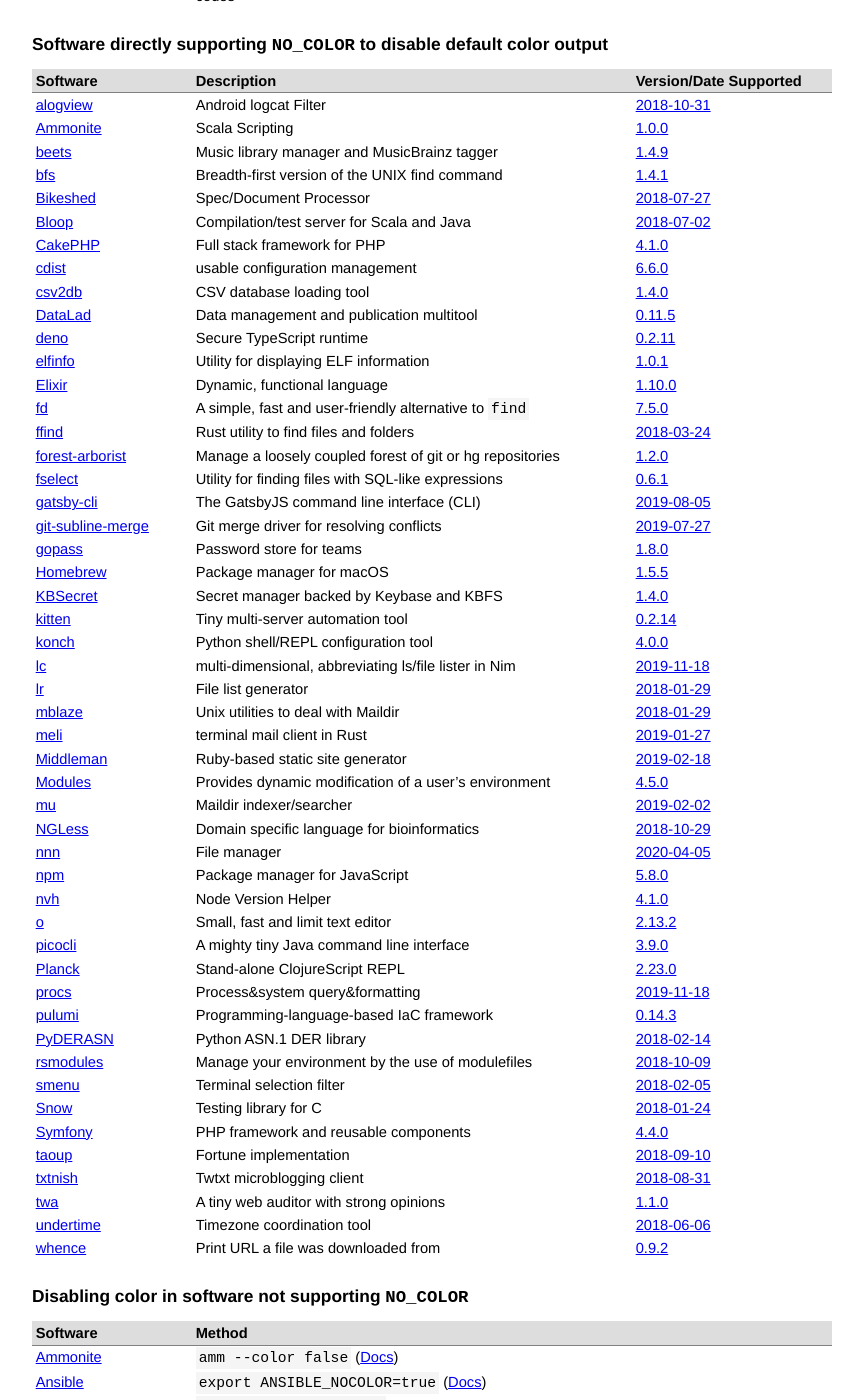
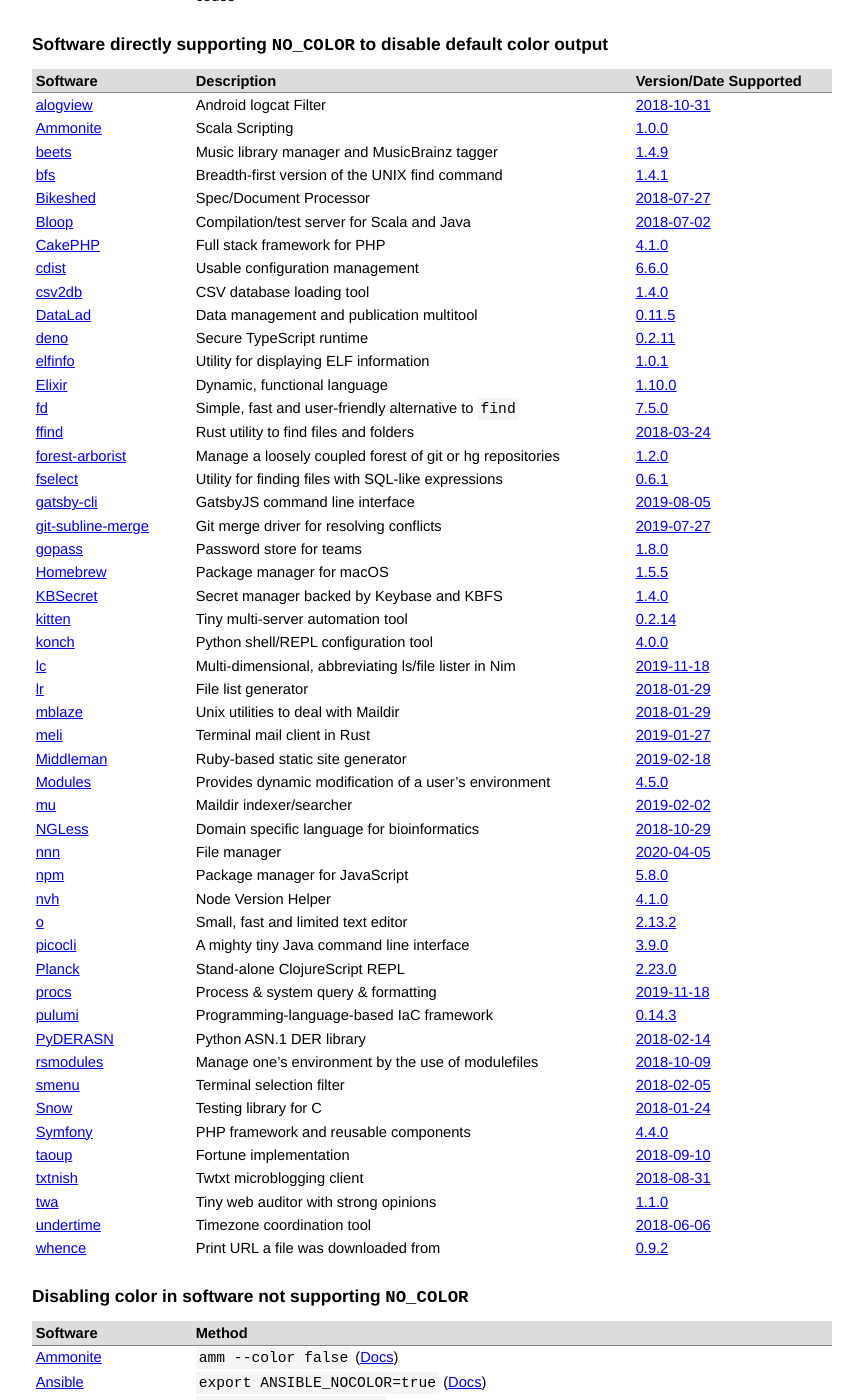
Before and after one commit to jcs/no_color, a Jekyll site: the page built from index.md, in a window 1280 px wide and 1400 px high, scrolled down 731 px. Shown: the whole window, without its empty margins (208-1071 px from the left). Built offline with Jekyll 4.4.1, drawn with Linux system fonts in a browser that asks for light colours; our own code applies the rules of GitHub Pages for plain Markdown files.

Commit message:
Tweak some entry descriptions

```diff
--- a/index.md
+++ b/index.md
@@ -63,27 +63,27 @@ color via `NO_COLOR`.
 | [Bikeshed](https://github.com/tabatkins/bikeshed) | Spec/Document Processor | [2018-07-27](https://github.com/tabatkins/bikeshed/commit/04ea123d607a8d4bed692ad73dda1cb343bb5bbe) |
 | [Bloop](https://github.com/scalacenter/bloop) | Compilation/test server for Scala and Java | [2018-07-02](https://github.com/scalacenter/bloop/pull/555/commits/ff6f17a0155633f86440e10d7889f077e7fbc91c) |
 | [CakePHP](https://github.com/cakephp/cakephp) | Full stack framework for PHP | [4.1.0](https://github.com/cakephp/cakephp/pull/14158) |
-| [cdist](https://www.cdi.st/) | usable configuration management | [6.6.0](https://code.ungleich.ch/ungleich-public/cdist/-/releases/6.6.0) |
+| [cdist](https://www.cdi.st/) | Usable configuration management | [6.6.0](https://code.ungleich.ch/ungleich-public/cdist/-/releases/6.6.0) |
 | [csv2db](https://csv2db.github.io/) | CSV database loading tool | [1.4.0](https://github.com/csv2db/csv2db/releases/tag/v1.4.0) |
 | [DataLad](https://www.datalad.org/) | Data management and publication multitool | [0.11.5](https://github.com/datalad/datalad/releases/tag/0.11.5) |
 | [deno](https://github.com/denoland/deno) | Secure TypeScript runtime | [0.2.11](https://github.com/denoland/deno/releases/tag/v0.2.11) |
 | [elfinfo](https://github.com/xyproto/elfinfo) | Utility for displaying ELF information | [1.0.1](https://github.com/xyproto/elfinfo/tree/1.0.1) |
 | [Elixir](https://elixir-lang.org) | Dynamic, functional language | [1.10.0](https://github.com/elixir-lang/elixir/releases/tag/v1.10.0) |
-| [fd](https://github.com/sharkdp/fd) | A simple, fast and user-friendly alternative to `find` | [7.5.0](https://github.com/sharkdp/fd/releases/tag/v7.5.0) |
+| [fd](https://github.com/sharkdp/fd) | Simple, fast and user-friendly alternative to `find` | [7.5.0](https://github.com/sharkdp/fd/releases/tag/v7.5.0) |
 | [ffind](https://github.com/josephscade/ffind) | Rust utility to find files and folders | [2018-03-24](https://github.com/josephscade/ffind/commit/fec4aa6101f2b3d6d5b06df640e299d0b1fbb190) |
 | [forest-arborist](https://github.com/JohnRGee/forest-arborist) | Manage a loosely coupled forest of git or hg repositories | [1.2.0](https://github.com/JohnRGee/forest-arborist/releases/tag/v1.2.0) |
 | [fselect](https://github.com/jhspetersson/fselect) | Utility for finding files with SQL-like expressions | [0.6.1](https://github.com/jhspetersson/fselect/releases/tag/0.6.1) |
-| [gatsby-cli](https://github.com/gatsbyjs/gatsby/blob/master/packages/gatsby-cli) | The GatsbyJS command line interface (CLI) | [2019-08-05](https://github.com/gatsbyjs/gatsby/commit/ccebe174078529329a26350224a1a5730567c695) |
+| [gatsby-cli](https://github.com/gatsbyjs/gatsby/blob/master/packages/gatsby-cli) | GatsbyJS command line interface | [2019-08-05](https://github.com/gatsbyjs/gatsby/commit/ccebe174078529329a26350224a1a5730567c695) |
 | [git-subline-merge](https://github.com/paulaltin/git-subline-merge) | Git merge driver for resolving conflicts | [2019-07-27](https://github.com/paulaltin/git-subline-merge/commit/d8f738a62f96dfdf315511cece7c93526e48baef) |
 | [gopass](https://github.com/gopasspw/gopass) | Password store for teams | [1.8.0](https://github.com/gopasspw/gopass/releases/tag/v1.8.0) |
 | [Homebrew](https://brew.sh/) | Package manager for macOS | [1.5.5](https://github.com/Homebrew/brew/releases/tag/1.5.5) |
 | [KBSecret](https://kbsecret.github.io/) | Secret manager backed by Keybase and KBFS | [1.4.0](https://github.com/kbsecret/kbsecret/commit/d5296054d979a1b1ce07c1be78d56d3d29b62384) |
 | [kitten](https://github.com/hoffa/kitten) | Tiny multi-server automation tool | [0.2.14](https://github.com/hoffa/kitten/commit/88cb015f4ae021a1c00bfc4dc9506a8e14e51bb4) |
 | [konch](https://github.com/sloria/konch) | Python shell/REPL configuration tool | [4.0.0](https://github.com/sloria/konch/blob/master/CHANGELOG.rst#400-2019-01-19) |
-| [lc](https://github.com/c-blake/lc) | multi-dimensional, abbreviating ls/file lister in Nim | [2019-11-18](https://github.com/c-blake/lc/commit/3f69e692db45c63320c3cbd2d3910208437687f9) |
+| [lc](https://github.com/c-blake/lc) | Multi-dimensional, abbreviating ls/file lister in Nim | [2019-11-18](https://github.com/c-blake/lc/commit/3f69e692db45c63320c3cbd2d3910208437687f9) |
 | [lr](https://github.com/chneukirchen/lr) | File list generator | [2018-01-29](https://github.com/chneukirchen/lr/commit/8f0ac7c8abb4e0830d6cf72bbbd5f38c44b4266d) |
 | [mblaze](https://github.com/chneukirchen/mblaze) | Unix utilities to deal with Maildir | [2018-01-29](https://github.com/chneukirchen/mblaze/commit/4014f03afe6d624ba1c6bdde6551b4996ba31fe5) |
-| [meli](https://meli.delivery) | terminal mail client in Rust | [2019-01-27](https://github.com/meli/meli/commit/6a7cae09882d43c0de8a84df3d66174949ede0e0) |
+| [meli](https://meli.delivery) | Terminal mail client in Rust | [2019-01-27](https://github.com/meli/meli/commit/6a7cae09882d43c0de8a84df3d66174949ede0e0) |
 | [Middleman](https://middlemanapp.com) | Ruby-based static site generator | [2019-02-18](https://github.com/middleman/middleman/commit/3040ffa1331aa48c76ae5ca7f4b2e0a0f1b7af15) |
 | [Modules](http://modules.sourceforge.net/) | Provides dynamic modification of a user's environment | [4.5.0](https://github.com/cea-hpc/modules/releases/tag/v4.5.0) |
 | [mu](https://www.djcbsoftware.nl/code/mu/) | Maildir indexer/searcher | [2019-02-02](https://github.com/djcb/mu/commit/eb6efee81db22531ef05e140549bde7e87dd9725) |
@@ -91,19 +91,19 @@ color via `NO_COLOR`.
 | [nnn](https://github.com/jarun/nnn) | File manager | [2020-04-05](https://github.com/jarun/nnn/commit/f14fb9c0f92c25ab79dd0c47d16f075199aeb999) |
 | [npm](https://www.npmjs.com/) | Package manager for JavaScript | [5.8.0](https://github.com/npm/npm/releases/tag/v5.8.0) |
 | [nvh](https://github.com/JohnRGee/nvh) | Node Version Helper | [4.1.0](https://github.com/JohnRGee/nvh/releases/tag/v4.1.0) |
-| [o](https://github.com/xyproto/o) | Small, fast and limit text editor | [2.13.2](https://github.com/xyproto/o/tree/2.13.2) |
+| [o](https://github.com/xyproto/o) | Small, fast and limited text editor | [2.13.2](https://github.com/xyproto/o/tree/2.13.2) |
 | [picocli](https://github.com/remkop/picocli/) | A mighty tiny Java command line interface | [3.9.0](https://github.com/remkop/picocli/releases/tag/v3.9.0#3.9.0-ANSI-heuristics) |
 | [Planck](https://planck-repl.org/) | Stand-alone ClojureScript REPL | [2.23.0](https://github.com/planck-repl/planck/releases/tag/2.23.0) |
-| [procs](https://github.com/c-blake/procs) | Process&system query&formatting | [2019-11-18](https://github.com/c-blake/procs/commit/7d19fc184f8c29481dd5a4c4d5d26c671c2c0a4c) |
+| [procs](https://github.com/c-blake/procs) | Process & system query & formatting | [2019-11-18](https://github.com/c-blake/procs/commit/7d19fc184f8c29481dd5a4c4d5d26c671c2c0a4c) |
 | [pulumi](https://pulumi.io/) | Programming-language-based IaC framework | [0.14.3](https://github.com/pulumi/pulumi/pull/1594) |
 | [PyDERASN](http://pyderasn.cypherpunks.ru/) | Python ASN.1 DER library | [2018-02-14](https://git.cypherpunks.ru/cgit.cgi/pyderasn.git/commit/?id=54876436a23f14951f2e6353e9072c9a098b35b4) |
-| [rsmodules](https://github.com/fretn/rsmodules) | Manage your environment by the use of modulefiles | [2018-10-09](https://github.com/fretn/rsmodules/commit/87a45f96a9bd45b86300a6027bb29855778d4f5e) |
+| [rsmodules](https://github.com/fretn/rsmodules) | Manage one's environment by the use of modulefiles | [2018-10-09](https://github.com/fretn/rsmodules/commit/87a45f96a9bd45b86300a6027bb29855778d4f5e) |
 | [smenu](https://github.com/p-gen/smenu) | Terminal selection filter | [2018-02-05](https://github.com/p-gen/smenu/commit/70d3ee5a328230dff3b744b2f0ca7ef20ecb530e) |
 | [Snow](https://github.com/mortie/snow) | Testing library for C | [2018-01-24](https://github.com/mortie/snow/commit/aadbbd375e03ec6000e23d817d2bd722b417296f) |
 | [Symfony](https://github.com/symfony/symfony) | PHP framework and reusable components | [4.4.0](https://symfony.com/releases/4.4) |
 | [taoup](http://github.com/globalcitizen/taoup) | Fortune implementation | [2018-09-10](https://github.com/globalcitizen/taoup/commit/fb2dc7768a2dc9b74816ce5126e40b93338291f7) |
 | [txtnish](https://github.com/mdom/txtnish) | Twtxt microblogging client | [2018-08-31](https://github.com/mdom/txtnish/commit/257d312ac282ab99e8357e31f6c282b881fbb171) |
-| [twa](https://github.com/trailofbits/twa) | A tiny web auditor with strong opinions | [1.1.0](https://github.com/trailofbits/twa/releases/tag/1.1.0) |
+| [twa](https://github.com/trailofbits/twa) | Tiny web auditor with strong opinions | [1.1.0](https://github.com/trailofbits/twa/releases/tag/1.1.0) |
 | [undertime](https://gitlab.com/anarcat/undertime) | Timezone coordination tool | [2018-06-06](https://gitlab.com/anarcat/undertime/commit/0c4c2b38f32127a0dc59d2bd6e5f9db0b61ca847) |
 | [whence](https://github.com/ppelleti/whence) | Print URL a file was downloaded from | [0.9.2](https://github.com/ppelleti/whence/releases/tag/0.9.2) |
 {: rules="groups"}
```
